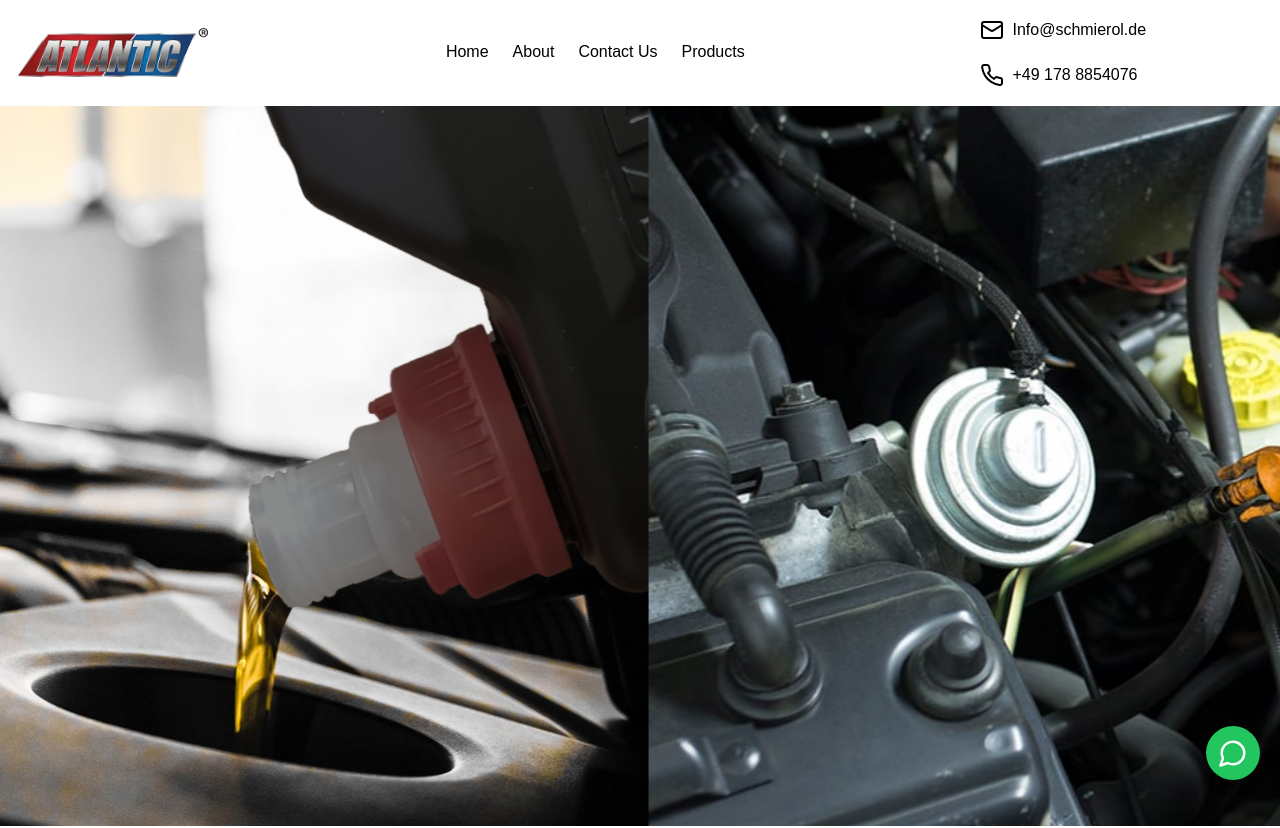
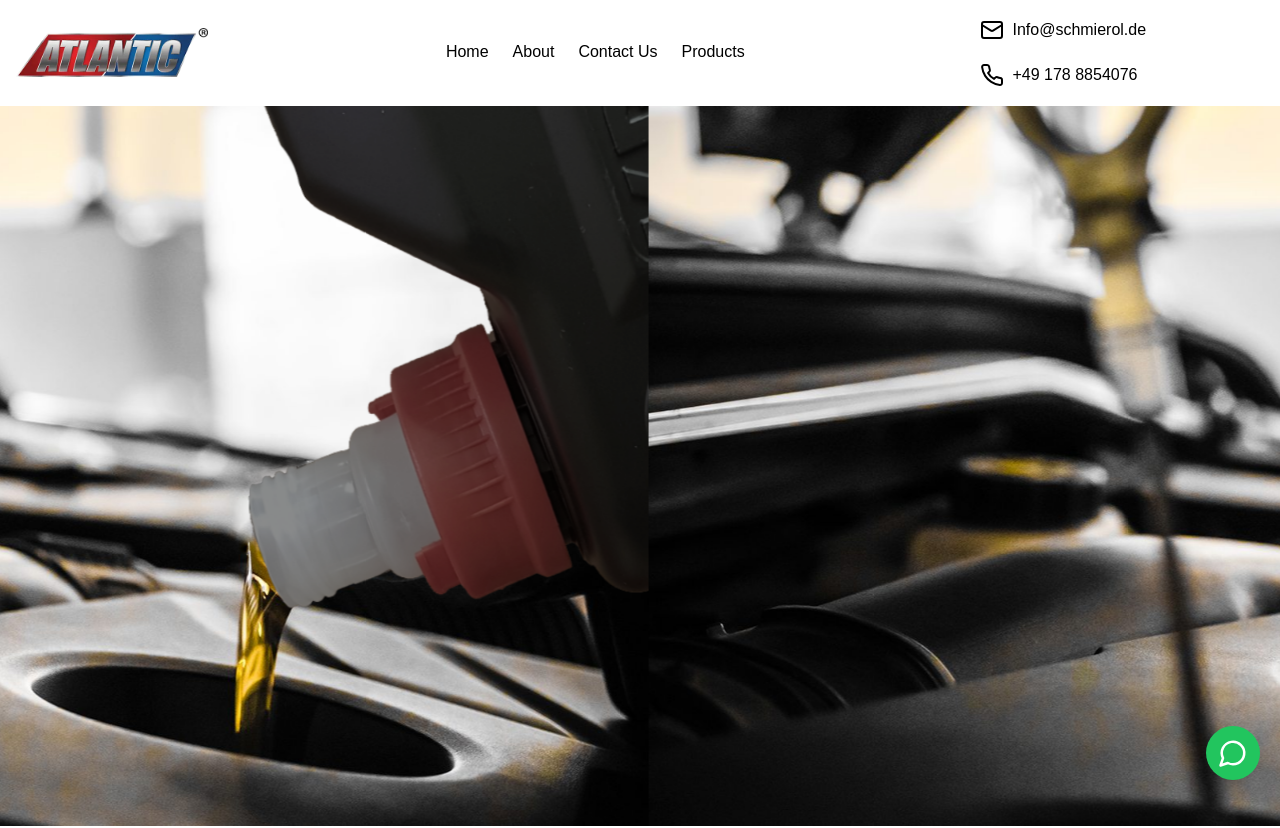
Before and after one commit to cooleo273/atlanticlubes, a React (Create React App) app: page / in a window 1280 px wide. Shown: the top 828 px of the page. Built offline with nearby package versions, Linux system fonts and the light colour scheme; the HTML template or start-up script is replaced by a standard one.

Commit message:
making the images on the background

```diff
--- a/src/components/imageslider/ImageSlider.tsx
+++ b/src/components/imageslider/ImageSlider.tsx
@@ -1,12 +1,11 @@
-import React from 'react';
-import Slider from 'react-slick';
-import img1 from '../../assets/4th-01.jpg';
-import img3 from '../../assets/mt-1869-gallery-09bg.jpg';
-import img2 from '../../assets/image-25.png';
-import "./index.css"
+import React from "react";
+import Slider from "react-slick";
+import img1 from "../../assets/4th-01.jpg";
+import img3 from "../../assets/mt-1869-gallery-09bg.jpg";
+import img2 from "../../assets/image-25.png";
+import "./index.css";
 
 // Left Arrow Component
-
 
 // Right Arrow Component
 
@@ -20,19 +19,42 @@ const ImageSlider: React.FC = () => {
     autoplaySpeed: 3000,
     arrows: true,
     pauseOnHover: false,
-
   };
 
   return (
     <Slider {...settings}>
       <div>
-                <img src={img1} alt="Image 1" className="slider-image" style={sliderImageStyle} />
+        <div
+          style={{
+            ...sliderImageStyle,
+            backgroundImage: `url("${img1}")`,
+            backgroundSize: "cover",
+          backgroundRepeat: "no-repeat",
+          backgroundPosition: "center",
+          }}
+        ></div>
       </div>
       <div>
-                <img src={img2} alt="Image 2" className="slider-image" style={sliderImageStyle} />
+        <div
+          style={{
+            ...sliderImageStyle,
+            backgroundImage: `url("${img2}")`,
+            backgroundSize: "cover",
+          backgroundRepeat: "no-repeat",
+          backgroundPosition: "center",
+          }}
+        ></div>
       </div>
       <div>
-                <img src={img3} alt="Image 3" className="slider-image" style={sliderImageStyle} />
+        <div
+          style={{
+            ...sliderImageStyle,
+            backgroundImage: `url("${img2}")`,
+            backgroundSize: "cover",
+            backgroundRepeat: "no-repeat",
+            backgroundPosition: "center",
+          }}
+        ></div>
       </div>
     </Slider>
   );
@@ -40,9 +62,9 @@ const ImageSlider: React.FC = () => {
 
 // Custom styles for the images
 const sliderImageStyle: React.CSSProperties = {
-    width: '100%',
-    height: '45rem',
-    objectFit: "cover"
+  width: "100%",
+  height: "45rem",
+  objectFit: "cover",
 };
 
 export default ImageSlider;
```
Lines whose indentation alone changed are shown as unchanged.
